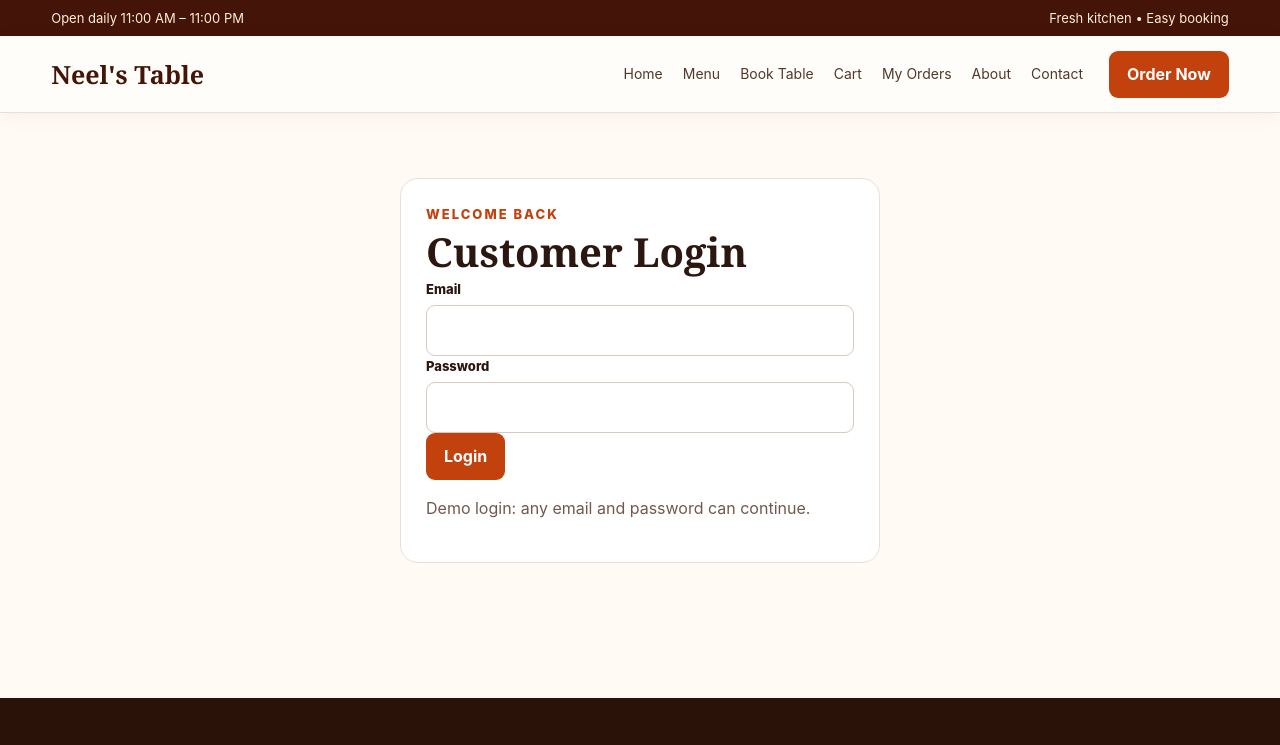
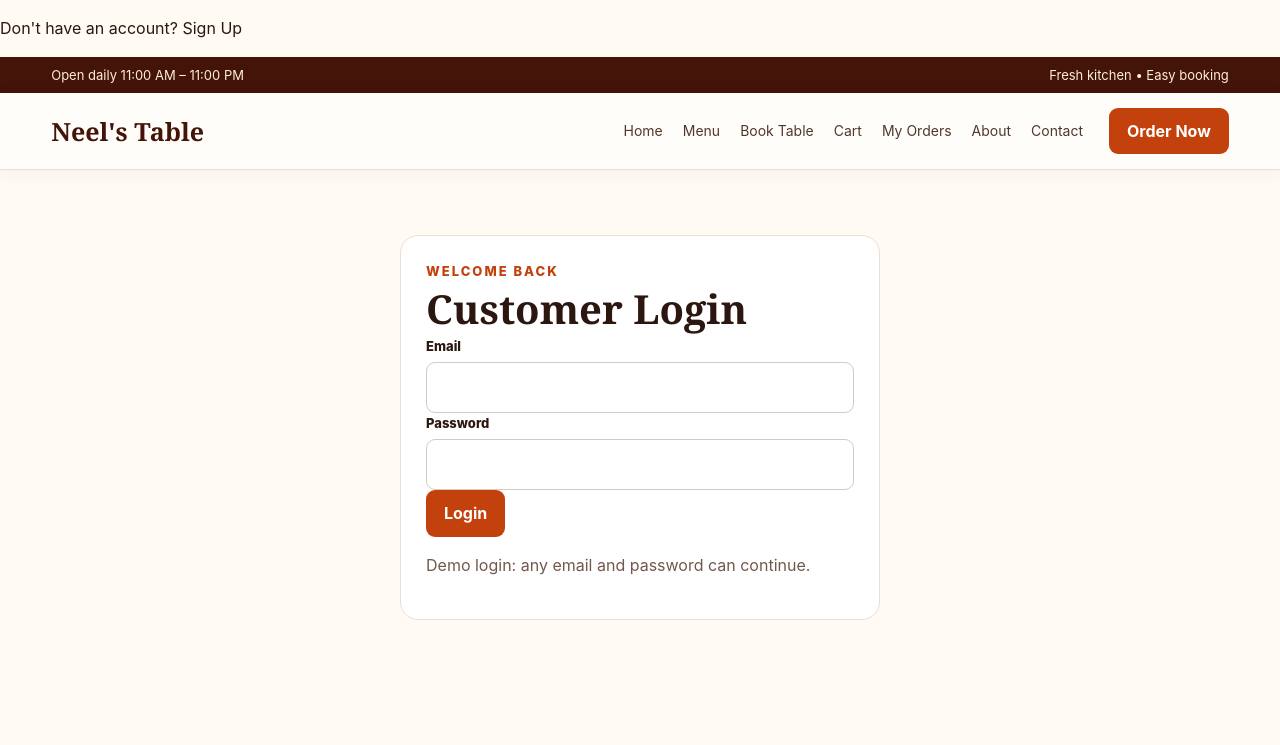
Before and after one commit to NEEL-SANJA/Neels-Table, a plain HTML site: page Client/login.html in a window 1280 px wide. Shown: the top 745 px of the page. Drawn offline with Linux system fonts and the light colour scheme.

Commit message:
Update login.html

```diff
--- a/Client/login.html
+++ b/Client/login.html
@@ -2,6 +2,10 @@
 <html lang="en">
 <head><meta charset="UTF-8"><meta name="viewport" content="width=device-width,initial-scale=1.0"><title>Login | Neel's Table</title><link rel="stylesheet" href="client.css"></head>
 <body>
+  <p>
+    Don't have an account?
+    <a href="singup.html">Sign Up</a>
+</p>
 <div class="top"><div class="container">Open daily 11:00 AM – 11:00 PM <span style="float:right">Fresh kitchen • Easy booking</span></div></div>
 <nav class="nav"><div class="container navin"><a class="brand" href="index.html">Neel's Table</a><div class="navlinks"><a href="../Client/index.html" class="active">Home</a><a href="../Client/menu.html" class="">Menu</a><a href="../Client/booking.html" class="">Book Table</a><a href="../Client/cart.html" class="">Cart</a><a href="../Client/orders.html" class="">My Orders</a><a href="../Client/about.html" class="">About</a><a href="../Client/contact.html" class="">Contact</a></div><a class="btn" href="menu.html">Order Now</a><span class="mobile">☰</span></div></nav>
 <main><section class="section"><div class="container" style="max-width:480px"><div class="form"><div class="eyebrow">Welcome back</div><h1 style="font:700 40px Georgia,serif;margin:0">Customer Login</h1><div class="field"><label>Email</label><input type="email" required></div><div class="field"><label>Password</label><input type="password" required></div><a class="btn" href="index.html">Login</a><p class="muted">Demo login: any email and password can continue.</p></div></div></section></main>
```
